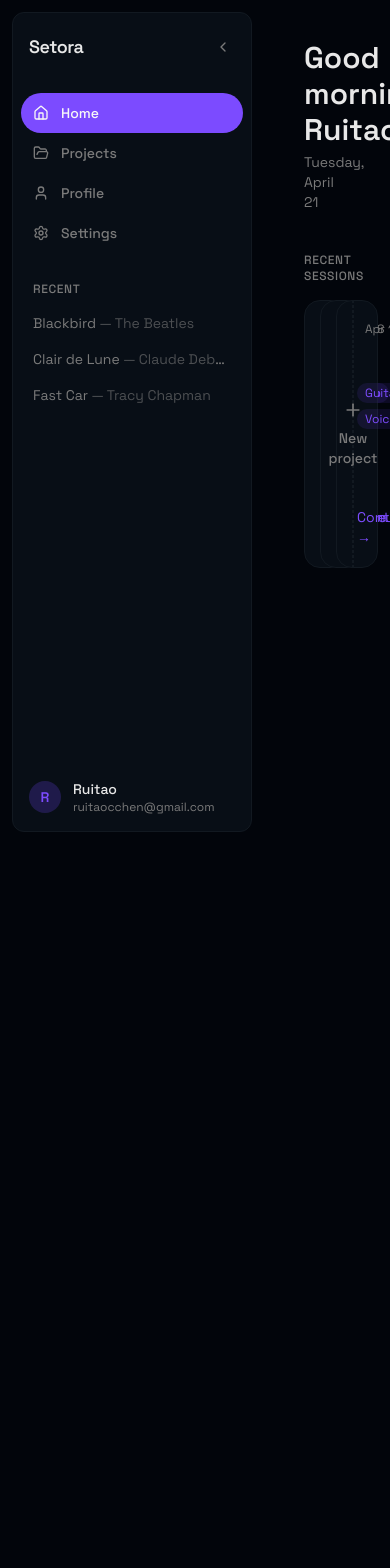
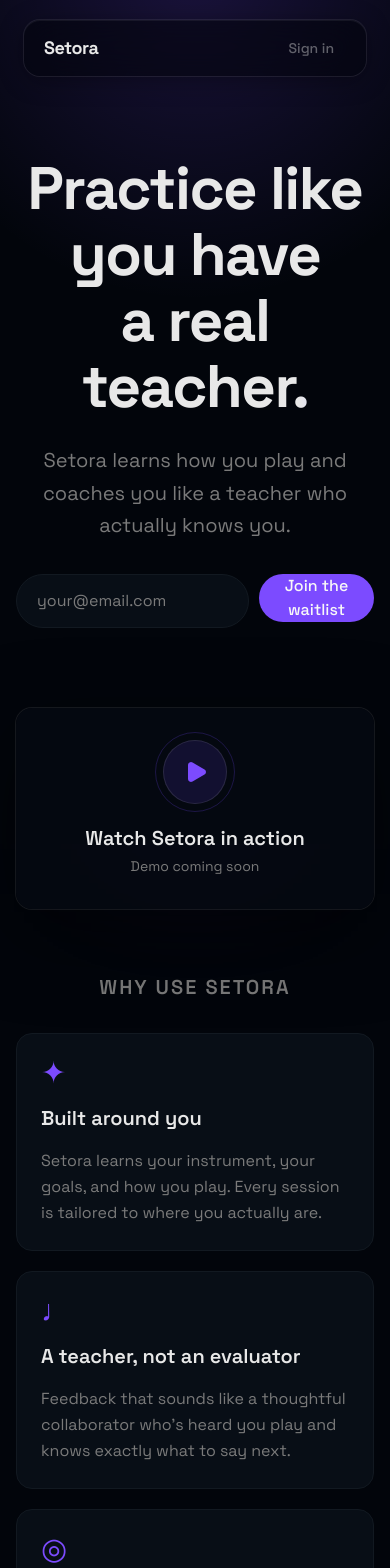
Before and after one commit to ruitaocchen10/setora, a Next.js app in the folder frontend/: page / in a window 390 px wide. Shown: the top 1568 px of the page. Before the commit the page ends 844 px from the top, so only its background shows below. Built offline with nearby package versions, Linux system fonts and the light colour scheme.

Commit message:
Landing Page Reconfig

```diff
--- a/frontend/package.json
+++ b/frontend/package.json
@@ -9,6 +9,7 @@
     "lint": "eslint"
   },
   "dependencies": {
+    "@supabase/supabase-js": "^2.104.1",
     "clsx": "^2.1.1",
     "lucide-react": "^1.8.0",
     "next": "16.2.4",
--- /dev/null
+++ b/frontend/src/app/api/waitlist/route.ts
@@ -0,0 +1,25 @@
+import { NextResponse } from "next/server";
+import { createSupabaseServerClient } from "@/lib/supabase/server";
+
+const EMAIL_RE = /^[^\s@]+@[^\s@]+\.[^\s@]+$/;
+
+export async function POST(request: Request) {
+  const body = await request.json().catch(() => null);
+  const email = typeof body?.email === "string" ? body.email.trim().toLowerCase() : "";
+
+  if (!EMAIL_RE.test(email)) {
+    return NextResponse.json({ error: "Invalid email" }, { status: 400 });
+  }
+
+  const supabase = createSupabaseServerClient();
+  const { error } = await supabase.from("waitlist").insert({ email });
+
+  if (error) {
+    if (error.code === "23505") {
+      return NextResponse.json({ error: "Already on waitlist" }, { status: 409 });
+    }
+    return NextResponse.json({ error: "Internal error" }, { status: 500 });
+  }
+
+  return NextResponse.json({ ok: true });
+}
--- /dev/null
+++ b/frontend/src/app/app/page.tsx
@@ -0,0 +1,105 @@
+import { Plus } from "lucide-react";
+import { Sidebar } from "@/components/layout/Sidebar";
+import { Card, CardContent } from "@/components/ui/Card";
+import { mockSessions, mockProjects, mockUser } from "@/lib/mock/data";
+
+function formatDate(iso: string) {
+  const d = new Date(iso);
+  return d.toLocaleDateString("en-US", { month: "short", day: "numeric" });
+}
+
+function getGreeting() {
+  const hour = new Date().getHours();
+  if (hour < 12) return "Good morning";
+  if (hour < 18) return "Good afternoon";
+  return "Good evening";
+}
+
+const today = new Date().toLocaleDateString("en-US", {
+  weekday: "long",
+  month: "long",
+  day: "numeric",
+});
+
+export default function Home() {
+  return (
+    <div className="flex h-screen bg-background text-foreground">
+      <Sidebar />
+
+      <main className="flex-1 overflow-y-auto p-10">
+        {/* Greeting */}
+        <div className="mb-10">
+          <h1 className="text-3xl font-semibold text-foreground">
+            {getGreeting()}, {mockUser.name}
+          </h1>
+          <p className="mt-1 text-sm text-muted-foreground">{today}</p>
+        </div>
+
+        {/* Recent Sessions */}
+        <section>
+          <p className="mb-4 text-xs font-medium uppercase tracking-wider text-muted-foreground">
+            Recent Sessions
+          </p>
+          <div className="grid grid-cols-4 gap-4">
+            {mockSessions.map((session) => {
+              const project = mockProjects.find((p) => p.id === session.projectId);
+              return (
+                <Card key={session.id} className="flex flex-col gap-4 p-5">
+                  {/* Title + date */}
+                  <div className="flex items-start justify-between gap-2">
+                    <div className="min-w-0">
+                      <p className="font-semibold text-foreground truncate">
+                        {session.projectTitle}
+                      </p>
+                      {project && (
+                        <p className="mt-0.5 text-sm text-muted-foreground truncate">
+                          {project.artist}
+                        </p>
+                      )}
+                    </div>
+                    <span className="shrink-0 text-xs text-muted-foreground">
+                      {formatDate(session.date)}
+                    </span>
+                  </div>
+
+                  {/* Instrument pills */}
+                  {project && (
+                    <div className="flex flex-wrap gap-1.5">
+                      {project.instruments.map((inst) => (
+                        <span
+                          key={inst}
+                          className="rounded-full bg-primary/10 px-2 py-0.5 text-xs text-primary capitalize"
+                        >
+                          {inst}
+                        </span>
+                      ))}
+                    </div>
+                  )}
+
+                  {/* Feedback preview */}
+                  <CardContent className="p-0 text-sm italic leading-relaxed line-clamp-2">
+                    "{session.feedbackPreview}"
+                  </CardContent>
+
+                  {/* Continue link */}
+                  <a
+                    href={`/projects/${session.projectId}`}
+                    className="mt-auto text-sm text-primary cursor-pointer hover:underline"
+                  >
+                    Continue →
+                  </a>
+                </Card>
+              );
+            })}
+
+            {/* New Project CTA — 4th card */}
+            <button className="flex flex-col items-center justify-center gap-2 rounded-lg border border-dashed border-border bg-transparent text-muted-foreground hover:text-foreground hover:bg-white/5 transition-colors cursor-pointer">
+              <Plus className="size-5" />
+              <span className="text-sm font-medium">New project</span>
+            </button>
+          </div>
+        </section>
+      </main>
+    </div>
+  );
+}
--- a/frontend/src/app/globals.css
+++ b/frontend/src/app/globals.css
@@ -35,3 +35,8 @@
 a, button, [role="button"], [type="button"], [type="submit"] {
   cursor: pointer;
 }
+
+@keyframes shimmer {
+  0%   { background-position: -200% center; }
+  100% { background-position:  200% center; }
+}
--- a/frontend/src/app/page.tsx
+++ b/frontend/src/app/page.tsx
@@ -1,105 +1,162 @@
-import { Plus } from "lucide-react";
-import { Sidebar } from "@/components/layout/Sidebar";
-import { Card, CardContent } from "@/components/ui/Card";
-import { mockSessions, mockProjects, mockUser } from "@/lib/mock/data";
+import Link from "next/link";
+import { Play } from "lucide-react";
+import { WaitlistForm } from "@/components/landing/WaitlistForm";
+import { Card } from "@/components/ui/Card";
+import { Button } from "@/components/ui/Button";
 
-function formatDate(iso: string) {
-  const d = new Date(iso);
-  return d.toLocaleDateString("en-US", { month: "short", day: "numeric" });
-}
+const features = [
+  {
+    glyph: "✦",
+    title: "Built around you",
+    body: "Setora learns your instrument, your goals, and how you play. Every session is tailored to where you actually are.",
+  },
+  {
+    glyph: "♩",
+    title: "A teacher, not an evaluator",
+    body: "Feedback that sounds like a thoughtful collaborator who's heard you play and knows exactly what to say next.",
+  },
+  {
+    glyph: "◎",
+    title: "Everything great artists know",
+    body: "Setora draws on deep musical knowledge: technique, theory, expression, genre. The guidance you get is the kind that actually makes you better.",
+  },
+];
 
-function getGreeting() {
-  const hour = new Date().getHours();
-  if (hour < 12) return "Good morning";
-  if (hour < 18) return "Good afternoon";
-  return "Good evening";
-}
+export default function LandingPage() {
+  return (
+    <div className="relative min-h-screen flex flex-col bg-background text-foreground">
+      {/* Full-page atmospheric glow — sits behind everything including the nav */}
+      <div
+        className="pointer-events-none absolute inset-x-0 top-0 h-[600px] z-0"
+        style={{
+          background:
+            "radial-gradient(ellipse 80% 55% at 50% -5%, oklch(60% 0.28 285 / 0.20), transparent)",
+        }}
+      />
 
-const today = new Date().toLocaleDateString("en-US", {
-  weekday: "long",
-  month: "long",
-  day: "numeric",
-});
+      {/* Nav */}
+      <div className="relative z-10 flex justify-center pt-5 px-6 shrink-0">
+        <nav
+          className="flex items-center justify-between w-full max-w-2xl px-5 py-3 rounded-2xl"
+          style={{
+            background: "oklch(11% 0.02 255 / 0.55)",
+            backdropFilter: "blur(18px)",
+            WebkitBackdropFilter: "blur(18px)",
+            boxShadow:
+              "0 0 0 1px oklch(100% 0 0 / 0.08), 0 4px 24px oklch(0% 0 0 / 0.35), inset 0 1px 0 oklch(100% 0 0 / 0.06)",
+          }}
+        >
+          <span className="text-lg font-extrabold tracking-tight">Setora</span>
+          <Button
+            variant="ghost"
+            size="sm"
+            disabled
+            className="opacity-40 cursor-not-allowed"
+          >
+            Sign in
+          </Button>
+        </nav>
+      </div>
 
-export default function Home() {
-  return (
-    <div className="flex h-screen bg-background text-foreground">
-      <Sidebar />
+      {/* Hero */}
+      <section className="relative flex-1 flex items-center justify-center px-4 py-20 text-center">
+        <div className="relative z-10 max-w-6xl">
+          <h1 className="text-6xl md:text-8xl font-bold tracking-tight leading-[1.1] text-foreground">
+            Practice like
+            <br /> you have
+            <br />{" "}
+            <span
+              style={{
+                background:
+                  "linear-gradient(90deg, oklch(93% 0 0) 30%, oklch(72% 0.28 285) 50%, oklch(93% 0 0) 70%)",
+                backgroundSize: "200% auto",
+                WebkitBackgroundClip: "text",
+                WebkitTextFillColor: "transparent",
+                backgroundClip: "text",
+                animation: "shimmer 3s linear infinite",
+              }}
+            >
+              a real teacher.
+            </span>
+          </h1>
+          <p className="mt-6 text-xl text-muted-foreground leading-relaxed max-w-xl mx-auto">
+            Setora learns how you play and coaches you like a teacher who
+            actually knows you.
+          </p>
+          <div className="mt-8">
+            <WaitlistForm />
+          </div>
+        </div>
+      </section>
 
-      <main className="flex-1 overflow-y-auto p-10">
-        {/* Greeting */}
-        <div className="mb-10">
-          <h1 className="text-3xl font-semibold text-foreground">
-            {getGreeting()}, {mockUser.name}
-          </h1>
-          <p className="mt-1 text-sm text-muted-foreground">{today}</p>
+      {/* Demo video */}
+      <section className="px-4 pb-16">
+        <div className="relative max-w-6xl mx-auto">
+          {/* Violet underglow */}
+          <div
+            className="pointer-events-none absolute inset-x-1/4 top-4 h-32 blur-3xl -z-10"
+            style={{ background: "oklch(60% 0.28 285 / 0.15)" }}
+          />
+
+          {/* Video container — swap the placeholder div for an <iframe> or <video> when ready */}
+          <div
+            className="w-full aspect-video rounded-2xl flex items-center justify-center"
+            style={{
+              background: "oklch(14% 0.02 255 / 0.85)",
+              boxShadow:
+                "0 0 0 1px oklch(100% 0 0 / 0.08), 0 24px 80px oklch(0% 0 0 / 0.5)",
+            }}
+          >
+            <div className="flex flex-col items-center gap-5">
+              {/* Play button with halo */}
+              <div className="relative flex items-center justify-center">
+                <div className="absolute size-20 rounded-full border border-primary/20" />
+                <div
+                  className="size-16 rounded-full flex items-center justify-center border border-white/10"
+                  style={{ background: "oklch(60% 0.28 285 / 0.12)" }}
+                >
+                  <Play className="size-6 text-primary fill-primary ml-0.5" />
+                </div>
+              </div>
+              <div className="text-center">
+                <p className="text-xl font-semibold text-foreground">
+                  Watch Setora in action
+                </p>
+                <p className="mt-1 text-sm text-muted-foreground">
+                  Demo coming soon
+                </p>
+              </div>
+            </div>
+          </div>
         </div>
+      </section>
 
-        {/* Recent Sessions */}
-        <section>
-          <p className="mb-4 text-xs font-medium uppercase tracking-wider text-muted-foreground">
-            Recent Sessions
-          </p>
-          <div className="grid grid-cols-4 gap-4">
-            {mockSessions.map((session) => {
-              const project = mockProjects.find((p) => p.id === session.projectId);
-              return (
-                <Card key={session.id} className="flex flex-col gap-4 p-5">
-                  {/* Title + date */}
-                  <div className="flex items-start justify-between gap-2">
-                    <div className="min-w-0">
-                      <p className="font-semibold text-foreground truncate">
-                        {session.projectTitle}
-                      </p>
-                      {project && (
-                        <p className="mt-0.5 text-sm text-muted-foreground truncate">
-                          {project.artist}
-                        </p>
-                      )}
-                    </div>
-                    <span className="shrink-0 text-xs text-muted-foreground">
-                      {formatDate(session.date)}
-                    </span>
-                  </div>
+      {/* Features */}
+      <section className="px-4 pb-20">
+        <p className="mb-8 text-xl font-semibold uppercase tracking-widest text-muted-foreground text-center">
+          Why use Setora
+        </p>
+        <div className="max-w-6xl mx-auto grid grid-cols-1 md:grid-cols-3 gap-5">
+          {features.map((f) => (
+            <Card key={f.title} className="flex flex-col gap-4">
+              <span className="text-3xl text-primary leading-none">
+                {f.glyph}
+              </span>
+              <h3 className="text-xl font-semibold text-foreground">
+                {f.title}
+              </h3>
+              <p className="text-base text-muted-foreground leading-relaxed">
+                {f.body}
+              </p>
+            </Card>
+          ))}
+        </div>
+      </section>
 
-                  {/* Instrument pills */}
-                  {project && (
-                    <div className="flex flex-wrap gap-1.5">
-                      {project.instruments.map((inst) => (
-                        <span
-                          key={inst}
-                          className="rounded-full bg-primary/10 px-2 py-0.5 text-xs text-primary capitalize"
-                        >
-                          {inst}
-                        </span>
-                      ))}
-                    </div>
-                  )}
-
-                  {/* Feedback preview */}
-                  <CardContent className="p-0 text-sm italic leading-relaxed line-clamp-2">
-                    "{session.feedbackPreview}"
-                  </CardContent>
-
-                  {/* Continue link */}
-                  <a
-                    href={`/projects/${session.projectId}`}
-                    className="mt-auto text-sm text-primary cursor-pointer hover:underline"
-                  >
-                    Continue →
-                  </a>
-                </Card>
-              );
-            })}
-
-            {/* New Project CTA — 4th card */}
-            <button className="flex flex-col items-center justify-center gap-2 rounded-lg border border-dashed border-border bg-transparent text-muted-foreground hover:text-foreground hover:bg-white/5 transition-colors cursor-pointer">
-              <Plus className="size-5" />
-              <span className="text-sm font-medium">New project</span>
-            </button>
-          </div>
-        </section>
-      </main>
+      {/* Footer */}
+      <footer className="border-t border-border py-6 text-center">
+        <p className="text-xs text-muted-foreground">© 2026 Setora</p>
+      </footer>
     </div>
   );
 }
--- /dev/null
+++ b/frontend/src/components/landing/WaitlistForm.tsx
@@ -0,0 +1,77 @@
+"use client";
+
+import { useState } from "react";
+import { Button } from "@/components/ui/Button";
+import { cn } from "@/lib/utils";
+
+type Status = "idle" | "loading" | "success" | "duplicate" | "error" | "invalid";
+
+const statusMessages: Partial<Record<Status, { text: string; className: string }>> = {
+  duplicate: { text: "You're already on the list.", className: "text-muted-foreground" },
+  error:     { text: "Something went wrong. Please try again.", className: "text-destructive" },
+  invalid:   { text: "Please enter a valid email address.", className: "text-destructive" },
+};
+
+export function WaitlistForm() {
+  const [email, setEmail] = useState("");
+  const [status, setStatus] = useState<Status>("idle");
+
+  function handleChange(e: React.ChangeEvent<HTMLInputElement>) {
+    setEmail(e.target.value);
+    if (status === "invalid") setStatus("idle");
+  }
+
+  async function handleSubmit(e: React.FormEvent) {
+    e.preventDefault();
+    const trimmed = email.trim();
+    if (!/^[^\s@]+@[^\s@]+\.[^\s@]+$/.test(trimmed)) {
+      setStatus("invalid");
+      return;
+    }
+    setStatus("loading");
+    try {
+      const res = await fetch("/api/waitlist", {
+        method: "POST",
+        headers: { "Content-Type": "application/json" },
+        body: JSON.stringify({ email: trimmed }),
+      });
+      setStatus(res.ok ? "success" : res.status === 409 ? "duplicate" : "error");
+    } catch {
+      setStatus("error");
+    }
+  }
+
+  if (status === "success") {
+    return (
+      <div className="text-center">
+        <p className="font-medium text-accent">You&apos;re on the list.</p>
+        <p className="mt-1 text-sm text-muted-foreground">
+          We&apos;ll reach out when Setora is ready.
+        </p>
+      </div>
+    );
+  }
+
+  const msg = statusMessages[status];
+
+  return (
+    <div className="w-full max-w-xl mx-auto">
+      <form onSubmit={handleSubmit} className="flex gap-2.5">
+        <input
+          type="email"
+          value={email}
+          onChange={handleChange}
+          placeholder="your@email.com"
+          disabled={status === "loading"}
+          className="flex-1 rounded-full bg-surface border border-border px-5 py-3.5 text-base text-foreground placeholder:text-muted-foreground focus:outline-none focus:ring-2 focus:ring-primary/50 disabled:opacity-50 transition-shadow"
+        />
+        <Button type="submit" variant="primary" size="lg" disabled={status === "loading"}>
+          {status === "loading" ? "Joining…" : "Join the waitlist"}
+        </Button>
+      </form>
+      {msg && (
+        <p className={cn("mt-3 text-sm text-center", msg.className)}>{msg.text}</p>
+      )}
+    </div>
+  );
+}
--- a/frontend/src/components/layout/Sidebar.tsx
+++ b/frontend/src/components/layout/Sidebar.tsx
@@ -16,7 +16,7 @@
 const recentProjects = mockProjects.slice(0, 3);
 
 const navItems = [
-  { label: "Home", icon: Home, href: "/" },
+  { label: "Home", icon: Home, href: "/app" },
   { label: "Projects", icon: FolderOpen, href: "/projects" },
   { label: "Profile", icon: User, href: "/profile" },
   { label: "Settings", icon: Settings, href: "/settings" },
--- /dev/null
+++ b/frontend/src/lib/supabase/server.ts
@@ -0,0 +1,8 @@
+import { createClient } from "@supabase/supabase-js";
+
+export function createSupabaseServerClient() {
+  return createClient(
+    process.env.NEXT_PUBLIC_SUPABASE_URL!,
+    process.env.SUPABASE_SERVICE_ROLE_KEY!
+  );
+}
```
Also changed, not shown: 2 other files (tests, documents, lock files or other folders).
